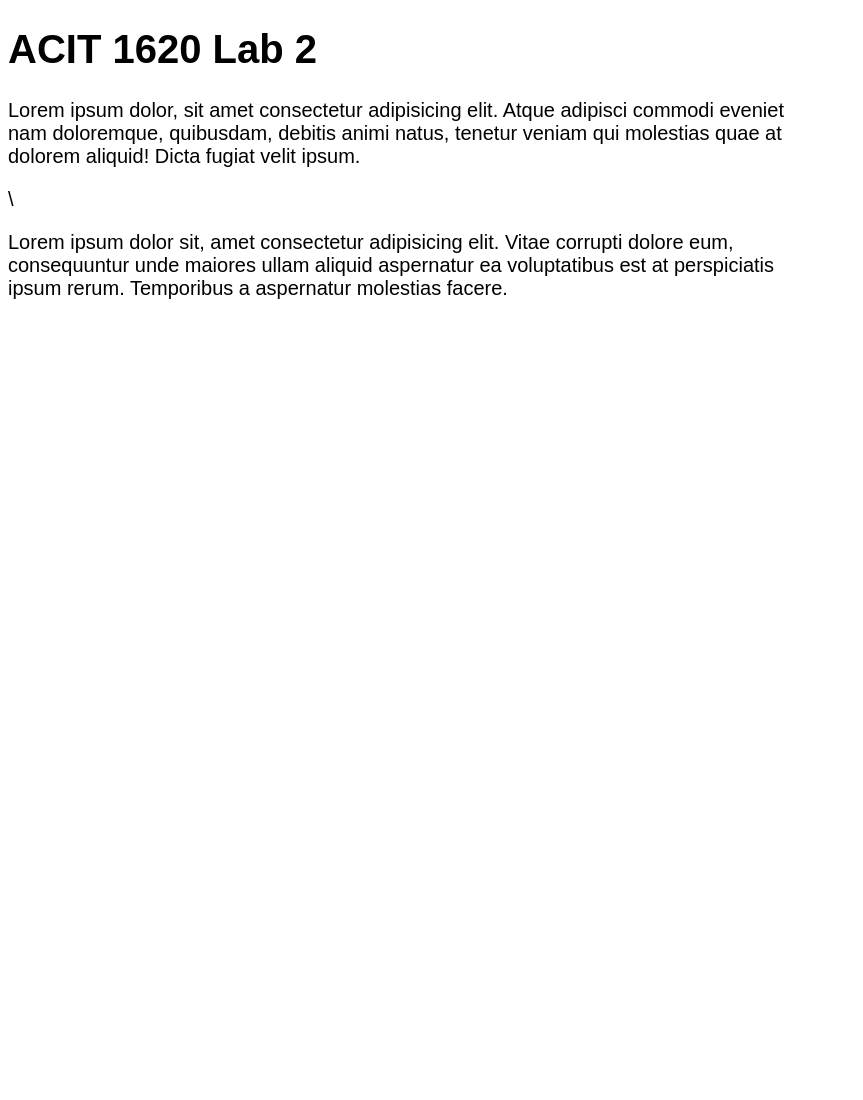
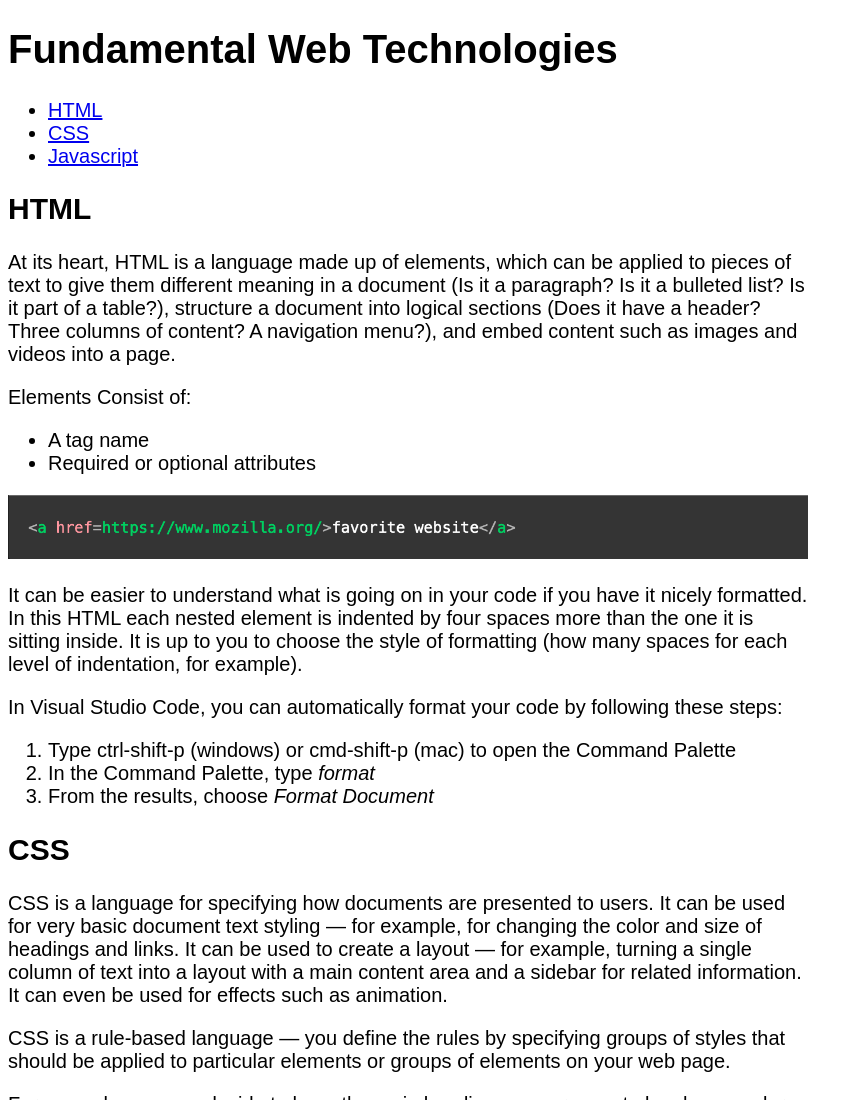
Before and after one commit to iyamliane/acit1620-lab2, a plain HTML site: page index.html in a window 1280 px wide. Shown: the top 1100 px of the page, without its empty margins (0-863 px from the left). Before the commit the page ends 800 px from the top, so only its background shows below. Drawn offline with Linux system fonts and the light colour scheme.

Commit message:
<commit_message>

```diff
--- a/index.html
+++ b/index.html
@@ -1,14 +1,61 @@
 <!DOCTYPE html>
-<html lang="en">
-<head>
+<html lang="en"><head>
     <meta charset="UTF-8">
     <meta name="viewport" content="width=device-width, initial-scale=1.0">
-    <title>Document</title>
+    <title>website</title>
     <link rel="stylesheet" href="lab2.css">
 </head>
 <body>
-    <h1>ACIT 1620 Lab 2</h1>
-    <p>Lorem ipsum dolor, sit amet consectetur adipisicing elit. Atque adipisci commodi eveniet nam doloremque, quibusdam, debitis animi natus, tenetur veniam qui molestias quae at dolorem aliquid! Dicta fugiat velit ipsum.</p>\
-    <p>Lorem ipsum dolor sit, amet consectetur adipisicing elit. Vitae corrupti dolore eum, consequuntur unde maiores ullam aliquid aspernatur ea voluptatibus est at perspiciatis ipsum rerum. Temporibus a aspernatur molestias facere.</p>
+<main>
+<h1>Fundamental Web Technologies</h1>
+
+<ul>
+
+        <li><a href="#HTML">HTML</a></li>
+        <li><a href="#CSS">CSS</a></li>
+        <li><a href="#Javascript">Javascript</a></li>
+        </ul>
+<section>
+<h2 id="HTML">HTML</h2>
+<p>At its heart, HTML is a language made up of elements, which can be applied to pieces of text to give them different meaning in a document (Is it a paragraph? Is it a bulleted list? Is it part of a table?), structure a document into logical sections (Does it have a header? Three columns of content? A navigation menu?), and embed content such as images and videos into a page.</p>
+
+<p>Elements Consist of: </p>
+    <ul>
+        <li>A tag name</li>
+        <li>Required or optional attributes</li>
+        </ul>
+<img src="element.png" alt ="element png"/>
+<p>It can be easier to understand what is going on in your code if you have it nicely formatted. In this HTML each nested element is indented by four spaces more than the one it is sitting inside. It is up to you to choose the style of formatting (how many spaces for each level of indentation, for example).</p>
+
+In Visual Studio Code, you can automatically format your code by following these steps:
+    <ol>
+        <li>Type ctrl-shift-p (windows) or cmd-shift-p (mac) to open the Command Palette</li>
+        <li>In the Command Palette, type <em>format</em>
+        <li>From the results, choose <em>Format Document</em></li>
+        </ol>
+       </section>
+       <section>
+<h2 id="CSS">CSS</h2>
+<p>CSS is a language for specifying how documents are presented to users. It can be used for very basic document text styling — for example, for changing the color and size of headings and links. It can be used to create a layout — for example, turning a single column of text into a layout with a main content area and a sidebar for related information. It can even be used for effects such as animation.</p>
+<p>CSS is a rule-based language — you define the rules by specifying groups of styles that should be applied to particular elements or groups of elements on your web page.</p>
+<p>For example, you can decide to have the main heading on your page to be shown as large red text. The following code shows a very simple CSS rule that would achieve the styling described above:</p>
+<img src="css.png" alt ="csss png"/>
+</section>
+<section>
+<h2 id="Javascript">Javascript</h2>
+<p>JavaScript is a programming language that allows you to implement complex functionalities on web pages. Every time a web page does more than just sit there and display static information for you to look at—displaying timely content updates, interactive maps, animated 2D/3D graphics, scrolling video jukeboxes, or more—you can bet that JavaScript is probably involved.</p>
+<p>The core client-side JavaScript language consists of some common programming features that allow you to do things like:</p>
+    <ul>
+        <li>Store useful values inside variables</li>
+        <li>Perform operations on pieces of text (known as "strings" in programming)</li>
+        <li>Run code in response to certain events occurring on a web page - for example, a user clicking a button</li>
+</section>
+<section>
+<img src="script.png" alt ="script png"/>
+<p>What is even more exciting however is the functionality built on top of the client-side JavaScript language. So-called Application Programming Interfaces (APIs) provide you with extra superpowers to use in your JavaScript code.</p>
+<p>APIs are ready-made sets of code building blocks that allow a developer to implement programs that would otherwise be hard or impossible to implement. They do the same thing for programming that ready-made furniture kits do for home building — it is much easier to take ready-cut panels and screw them together to make a bookshelf than it is to work out the design yourself, go and find the correct wood, cut all the panels to the right size and shape, find the correct-sized screws, and then put them together to make a bookshelf. </p>
+</section>
+
 </body>
+
 </html>
```
